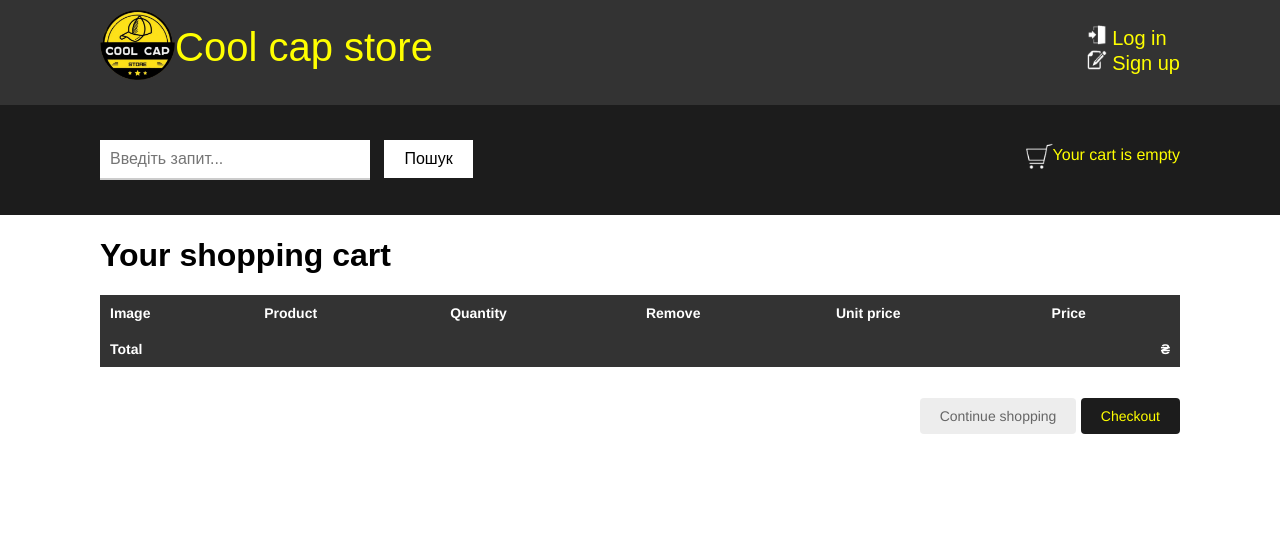
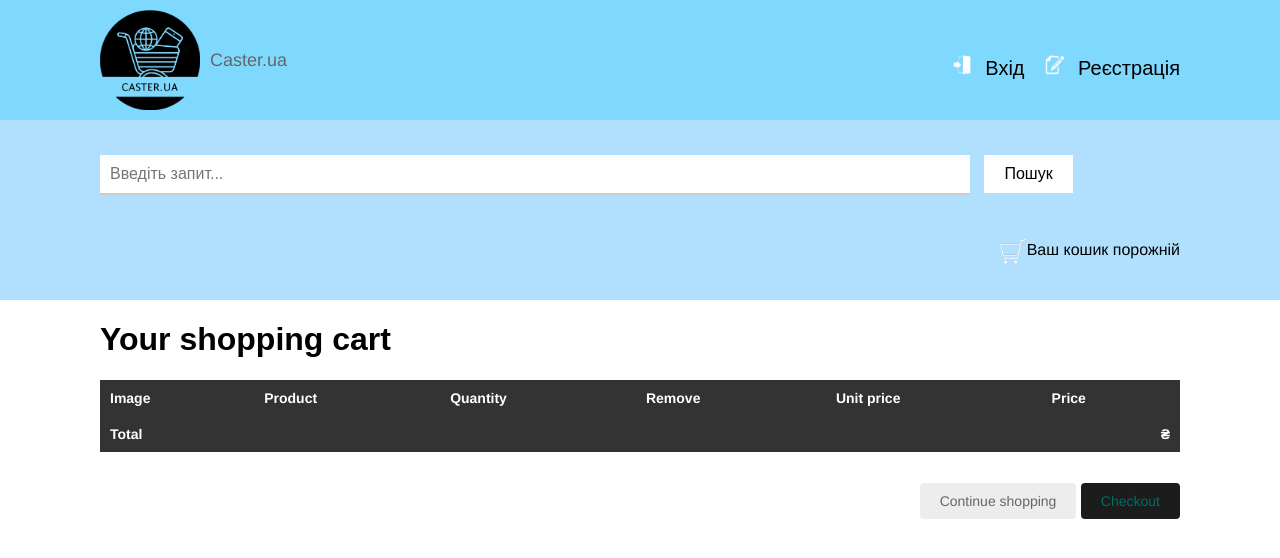
Before and after one commit to qBrav0/web_course_work, a Django app: template cart/templates/cart/detail.html in a window 1280 px wide. Shown: the top 558 px of the page. Run offline with Django 4.2, Linux system fonts and the light colour scheme; the template is opened without the code that fills it, so the values that code supplies are empty; some libraries are stand-ins or nearby versions.

Commit message:
gadget_store

```diff
--- a/core/settings.py
+++ b/core/settings.py
@@ -25,7 +25,11 @@ SECRET_KEY = "django-insecure-_x%97nk7g22*5v-t08*kq5^dj9*2(7v&%a8#we0*=%@v*4xz(n
 # SECURITY WARNING: don't run with debug turned on in production!
 DEBUG = True
 
-ALLOWED_HOSTS = []
+ALLOWED_HOSTS = [
+    www.qbrav0.pythonanyware.com
+    qbrav0.pythonanyware.com
+
+]
 
 
 # Application definition
--- a/shop/static/css/base.css
+++ b/shop/static/css/base.css
@@ -22,7 +22,7 @@ a:hover {
 }
 
 a.button, input[type="submit"] {
-    color:yellow;
+    color:rgb(0, 109, 102);
     background:#1c1c1c;
     border-radius:4px;
     padding:10px 20px;
@@ -118,18 +118,8 @@ ul.errorlist {
 }
 
 
-#header {
-    padding:10px 100px;
-    font-size:18px;
-    overflow:auto;
-    background-color: #333;
-}
-#header-logo {
-    width: 75px;
-    float:left;
-}
 #subheader {
-    background:#1c1c1c;
+    background:#b1e0fe;
     padding:15px 100px;
     overflow:auto;
 }
@@ -138,13 +128,40 @@ ul.errorlist {
     vertical-align: middle;
 }
 
-#header .logo {
-    font-family: 'Ubuntu', sans-serif;
-    margin-top: 1.4%;
-    float:left;
-    color:#ffff00;
-    font-size:40px;
-    margin-right:10%;
+#header {
+    display: flex;
+    align-items: center; /* Вирівнює елементи по вертикалі */
+    justify-content: space-between; /* Розподіляє простір між логотипом і кнопками */
+    padding: 10px 100px;
+    font-size: 18px;
+    background-color: #7fd9ff;
+}
+
+/* Логотип */
+.logo {
+    display: flex;
+    align-items: center; /* Вирівнює логотип і текст по вертикалі */
+    text-decoration: none; /* Забирає підкреслення */
+}
+
+.logo-img {
+    height: 100px; /* Розмір логотипа */
+    margin-right: 10px; /* Відступ між логотипом і текстом */
+}
+
+.logo-text {
+    font-size: 24px; /* Розмір тексту назви */
+    font-weight: bold; /* Жирність тексту */
+    color: #000; /* Колір тексту */
+}
+
+/* Кнопки входу та реєстрації */
+#header-registration {
+    display: flex;
+    align-items: center; /* Вирівнює кнопки по вертикалі */
+    gap: 20px; /* Відступ між кнопками */
+    margin: 0; /* Прибирає зайві відступи */
+    list-style: none; /* Забирає стилізацію списку */
 }
 
 #header-registration {
@@ -154,19 +171,30 @@ ul.errorlist {
     color:white;
     font-size:20px;
 }
+
+/* Іконки */
+#profile-icon,
+#signup-icon,
+#enter-icon,
+#exit-icon {
+    width: 20px; /* Розмір іконок */
+    height: 20px;
+    margin-right: 8px; /* Відступ між іконкою та текстом */
+}
+
 #user-name{
-    color: yellow;
+    color: 7fd9ff;
 }
 #header-registration li{
     list-style-type: none;
 }
 
 #reg-text {
-    color:#ffff00;
+    color:#000000;
 }
 #subheader .cart {
     float: right;
-    color: yellow;
+    color: rgb(0, 0, 0);
     margin: 20px 0;
     display: flex;
     align-items: center;
@@ -179,7 +207,7 @@ ul.errorlist {
 }
 
 #subheader .cart .cart-info {
-    color: yellow;
+    color: rgb(0, 0, 0);
 }
 
 #subheader .cart .cart-text {
@@ -215,7 +243,7 @@ ul.errorlist {
 }
 
 #sidebar ul li.selected {
-    background:yellow;
+    background:7fd9ff;
     border-radius:4px;
 }
 
@@ -281,13 +309,13 @@ ul.errorlist {
     border-bottom: 2px solid #ccc;
     padding: 10px;
     font-size: 16px;
-    width: 250px;
+    width: 850px;
     transition: border-bottom-color 0.3s ease-in-out;
   }
 
   #search-line input[type="text"]:focus {
     outline: none;
-    border-bottom-color: yellow;
+    border-bottom-color: 7fd9ff;
   }
 
   #search-line button[type="submit"] {
@@ -302,7 +330,7 @@ ul.errorlist {
   }
 
   #search-line button[type="submit"]:hover {
-    background-color: yellow;
+    background-color: 7fd9ff;
   }
 
 .product-search{
--- a/shop/templates/shop/base.html
+++ b/shop/templates/shop/base.html
@@ -6,43 +6,44 @@
     <meta charset="UTF-8">
     <meta http-equiv="X-UA-Compatible" content="IE=edge">
     <meta name="viewport" content="width=device-width, initial-scale=1.0">
-    <title>{% block title %}Cool Cap store{% endblock title %}</title>
-    <link rel="icon" href="{% static 'logos/favicon.ico' %}">
+    <title>{% block title %}Caster.ua{% endblock title %}</title>
     <link rel="stylesheet" href="{% static 'css/base.css' %}">
     <link rel="stylesheet" href="https://maxcdn.bootstrapcdn.com/font-awesome/4.5.0/css/font-awesome.min.css">
 
 </head>
 <body>
     <div id="header">
-        <a href="/"><img id="header-logo" src="{% static 'logos/logo.jpg' %}" alt="Тут мав бути логотип сайту"></a>
-        <a href="/" class="logo">Cool cap store</a>
+        <a href="/" class="logo">
+            <img src="{% static 'img/logo.png' %}" alt="Логотип" class="logo-img">
+            Caster.ua
+        </a>
         <ul id="header-registration">
             {% if user.is_authenticated %}
                 <li>
                     <a href="{% url 'users:user_profile' user.username %}">
                         <img id="profile-icon" src="{% static 'img/profile.png' %}" alt="Профіль">
                     </a>
-                    <span>Hello,</span>
+                    <span>Вітаю,</span>
                     <span><a id="user-name" href="{% url 'users:user_profile' user.username %}">{{ user.username }}</a></span>
                 </li>
                 <li>
                     <a href="{% url 'users:logout' %}">
                         <img id="exit-icon" src="{% static 'img/exit.png' %}" alt="Вихід">
                     </a>
-                    <a id="reg-text" href="{% url 'users:logout' %}">Log out</a>
+                    <a id="reg-text" href="{% url 'users:logout' %}">Вийти</a>
                 </li>
             {% else %}
                 <li>
                     <a href="{% url 'users:login' %}">
                         <img id="enter-icon" src="{% static 'img/enter.png' %}" alt="Вхід">
                     </a>
-                    <a id="reg-text" href="{% url 'users:login' %}">Log in</a>
+                    <a id="reg-text" href="{% url 'users:login' %}">Вхід</a>
                 </li>
                 <li>
                     <a href="{% url 'users:register' %}">
                         <img id="signup-icon" src="{% static 'img/sign_up.png' %}" alt="Реєстрація">
                     </a>
-                    <a id="reg-text" href="{% url 'users:register' %}">Sign up</a>
+                    <a id="reg-text" href="{% url 'users:register' %}">Реєстрація</a>
                 </li>
             {% endif %}
         </ul>
@@ -57,14 +58,14 @@
             {% with total_items=cart|length %}
                 {% if total_items > 0 %}
                     <img class="cart-icon" src="{% static 'img/cart_fully.png' %}">
-                    <a class="cart-text">Your cart:</a>
+                    <a class="cart-text">Кошик:</a>
                     <a href="{% url 'cart:cart_detail' %}">
                         <span class="cart-info">{{ total_items }} item{{ total_items|pluralize }},
                         {{ cart.get_total_price }}</span>
                     </a>
                 {% else %}
                     <img class="cart-icon" src="{% static 'img/cart_empty.png' %}">
-                    <span class="cart-info">Your cart is empty</span>
+                    <span class="cart-info">Ваш кошик порожній</span>
                 {% endif %}
             {% endwith %}
         </div>
```
Also changed, not shown: shop/templates/shop/product/list.html (+4 -4 lines), shop/static/img/logo.png (added), shop/static/logos/favicon.ico (deleted), shop/static/logos/logo.jpg (deleted).
